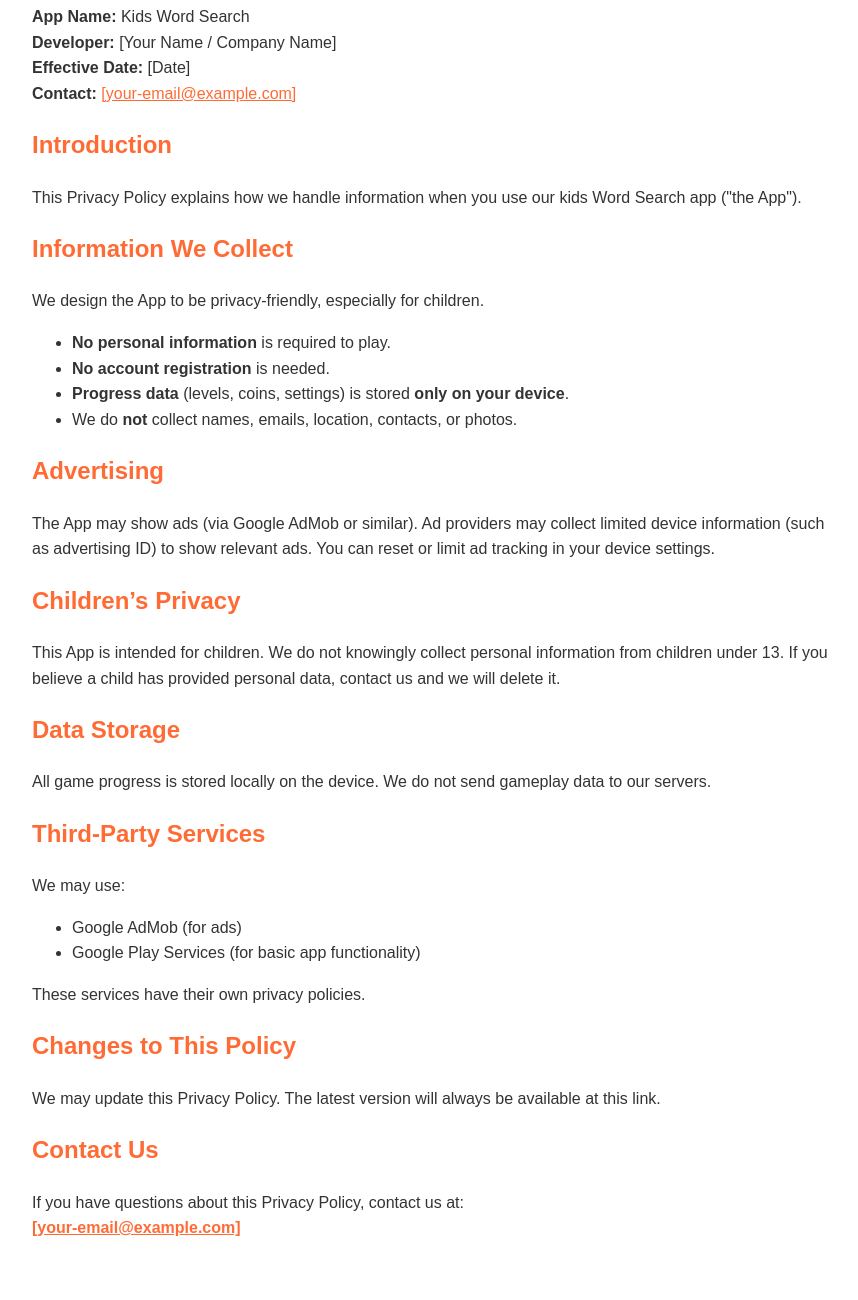
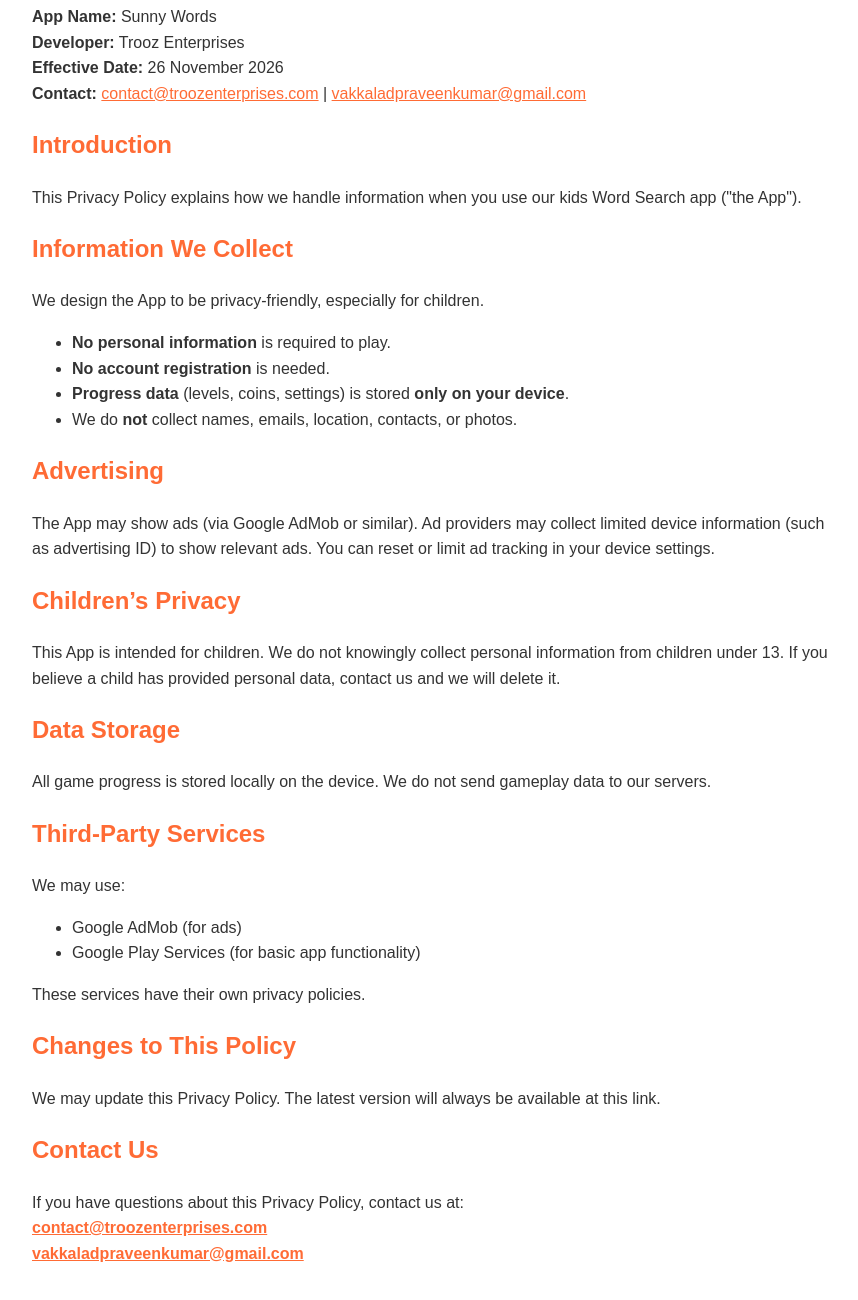
Before and after one commit to vakkaladpraveenkumar-creator/sunnywords-privacy-policy, a plain HTML site: page index.html in a window 1280 px wide. Shown: the part 150-1450 px from the top of the page, without its empty margins (208-1066 px from the left). Drawn offline with Linux system fonts and the light colour scheme.

Commit message:
Update index.html

```diff
--- a/index.html
+++ b/index.html
@@ -3,7 +3,7 @@
 <head>
     <meta charset="UTF-8">
     <meta name="viewport" content="width=device-width, initial-scale=1.0">
-    <title>Privacy Policy - Kids Word Search</title>
+    <title>Privacy Policy - Sunny Words</title>
     <style>
         body {
             font-family: Arial, sans-serif;
@@ -24,10 +24,12 @@
 <body>
     <h1>Privacy Policy</h1>
 
-    <p><strong>App Name:</strong> Kids Word Search<br>
-    <strong>Developer:</strong> [Your Name / Company Name]<br>
-    <strong>Effective Date:</strong> [Date]<br>
-    <strong>Contact:</strong> <a href="mailto:[your-email@example.com]">[your-email@example.com]</a></p>
+    <p><strong>App Name:</strong> Sunny Words<br>
+    <strong>Developer:</strong> Trooz Enterprises<br>
+    <strong>Effective Date:</strong> 26 November 2026<br>
+    <strong>Contact:</strong>
+    <a href="mailto:contact@troozenterprises.com">contact@troozenterprises.com</a> |
+    <a href="mailto:vakkaladpraveenkumar@gmail.com">vakkaladpraveenkumar@gmail.com</a></p>
 
     <h2>Introduction</h2>
     <p>This Privacy Policy explains how we handle information when you use our kids Word Search app ("the App").</p>
@@ -63,6 +65,9 @@
 
     <h2>Contact Us</h2>
     <p>If you have questions about this Privacy Policy, contact us at:<br>
-    <strong><a href="mailto:[your-email@example.com]">[your-email@example.com]</a></strong></p>
+    <strong>
+    <a href="mailto:contact@troozenterprises.com">contact@troozenterprises.com</a><br>
+    <a href="mailto:vakkaladpraveenkumar@gmail.com">vakkaladpraveenkumar@gmail.com</a>
+    </strong></p>
 </body>
 </html>
```
